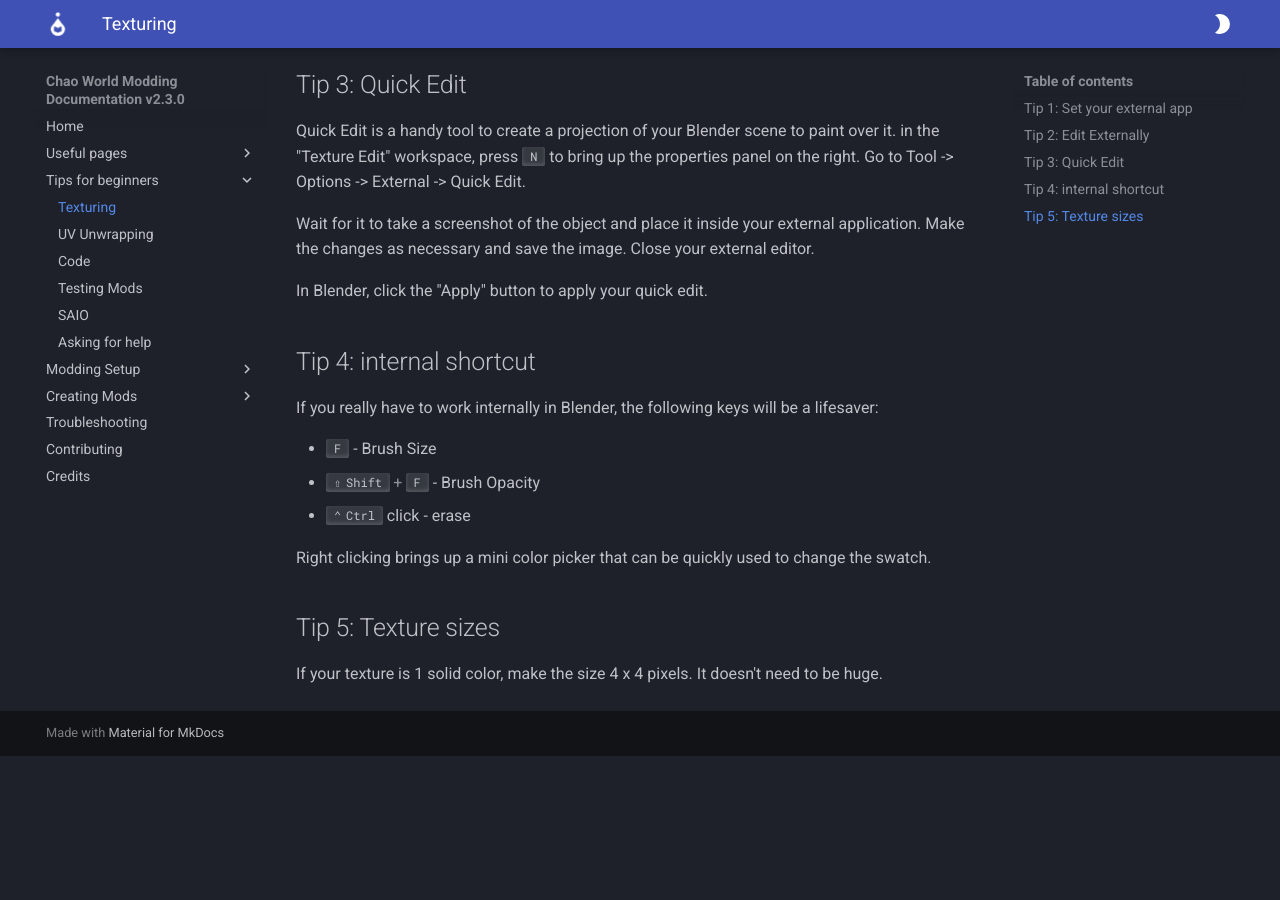
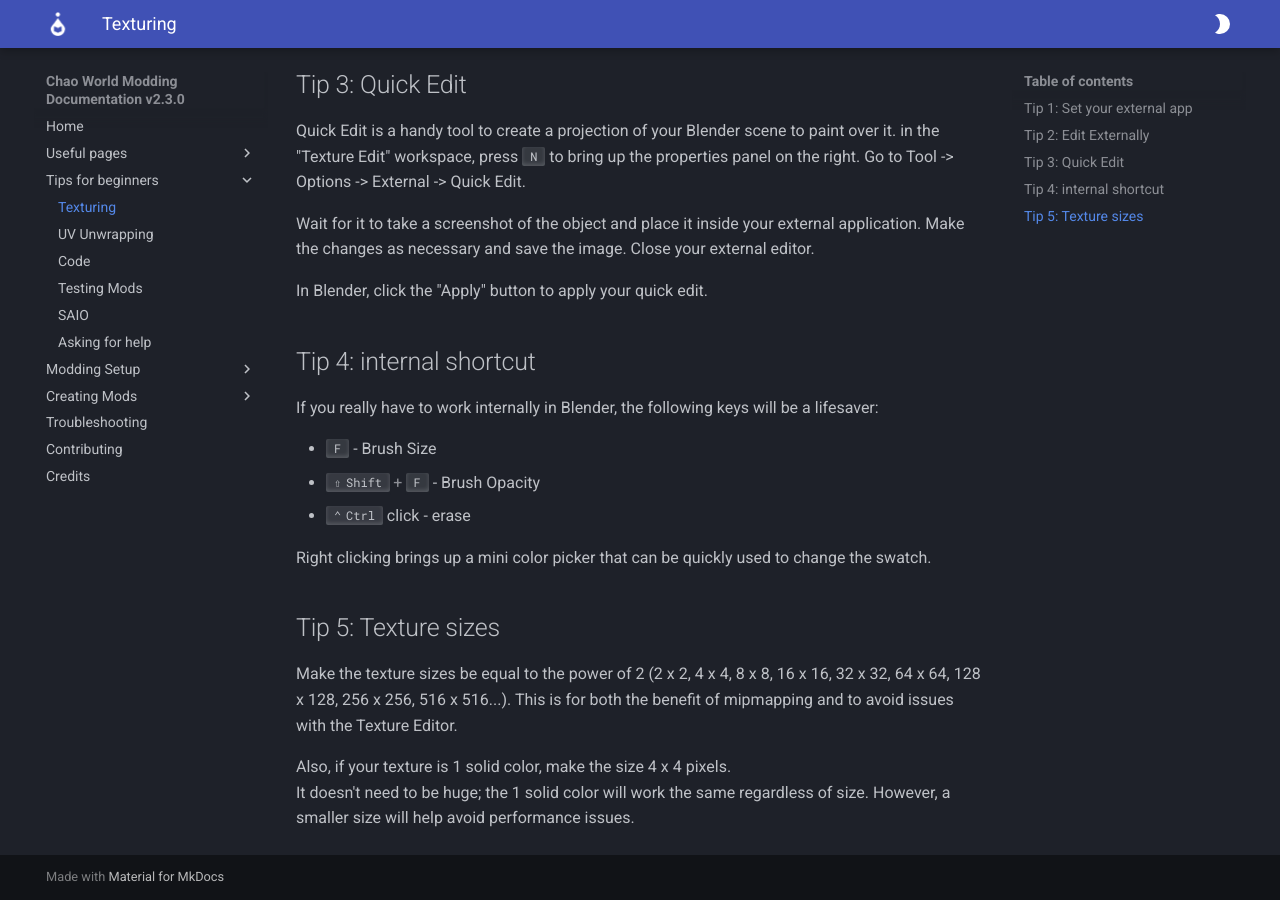
Before and after one commit to NostalgiaNinja/ChaoModding_Docs, an MkDocs documentation site: the page built from docs/beginTexturing.md, in a window 1280 px wide and 900 px high, scrolled down 581 px. Built offline with MkDocs 1.6.1 and Material for MkDocs 9.7.7, drawn with Linux system fonts in a browser that asks for light colours; before the commit the page ends 1337 px from its top, so only the background shows below that.

Commit message:
Update beginTexturing.md
Added a helpful tip for texture sizes

```diff
--- a/docs/beginTexturing.md
+++ b/docs/beginTexturing.md
@@ -32,5 +32,7 @@
 
 ## Tip 5: Texture sizes
 
-If your texture is 1 solid color, make the size 4 x 4 pixels.
-It doesn't need to be huge.
+Make the texture sizes be equal to the power of 2 (2 x 2,  4 x 4,  8 x 8,  16 x 16,  32 x 32,  64 x 64,  128 x 128,  256 x 256,  516 x 516...).  This is for both the benefit of mipmapping and to avoid issues with the Texture Editor.
+
+Also, if your texture is 1 solid color, make the size 4 x 4 pixels.
+It doesn't need to be huge; the 1 solid color will work the same regardless of size.  However, a smaller size will help avoid performance issues.
```
